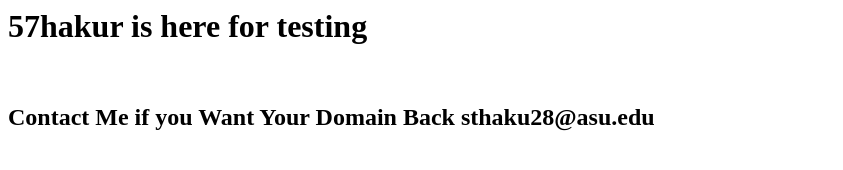
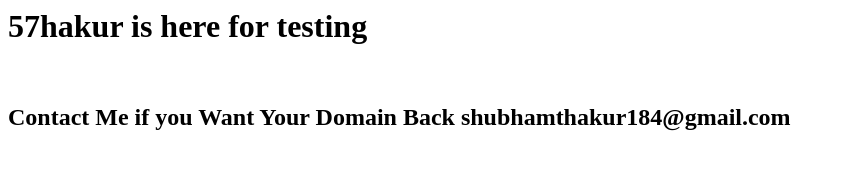
Before and after one commit to sthakurindia/57hakur, a plain HTML site: page index.html in a window 1280 px wide. Shown: the whole page, without its empty margins (0-843 px from the left). Drawn offline with Linux system fonts and the light colour scheme.

Commit message:
Update index.html

```diff
--- a/index.html
+++ b/index.html
@@ -1,6 +1,6 @@
 <html><head><title>57hakur is here</title></head>
 <body><h1>57hakur is here for testing</h1>
 <br>
-<h2> Contact Me if you Want Your Domain Back sthaku28@asu.edu </h2>
+<h2> Contact Me if you Want Your Domain Back shubhamthakur184@gmail.com </h2>
 </body>
 </html>
```
